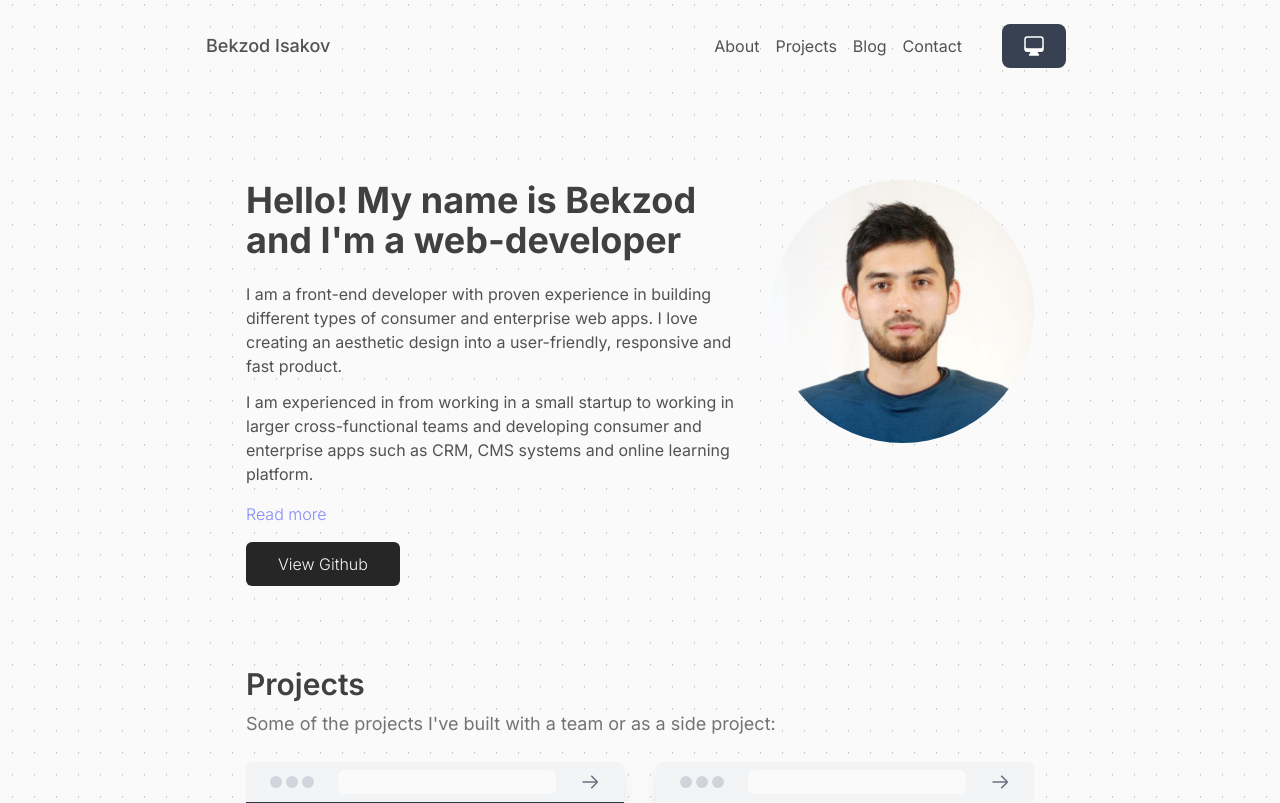
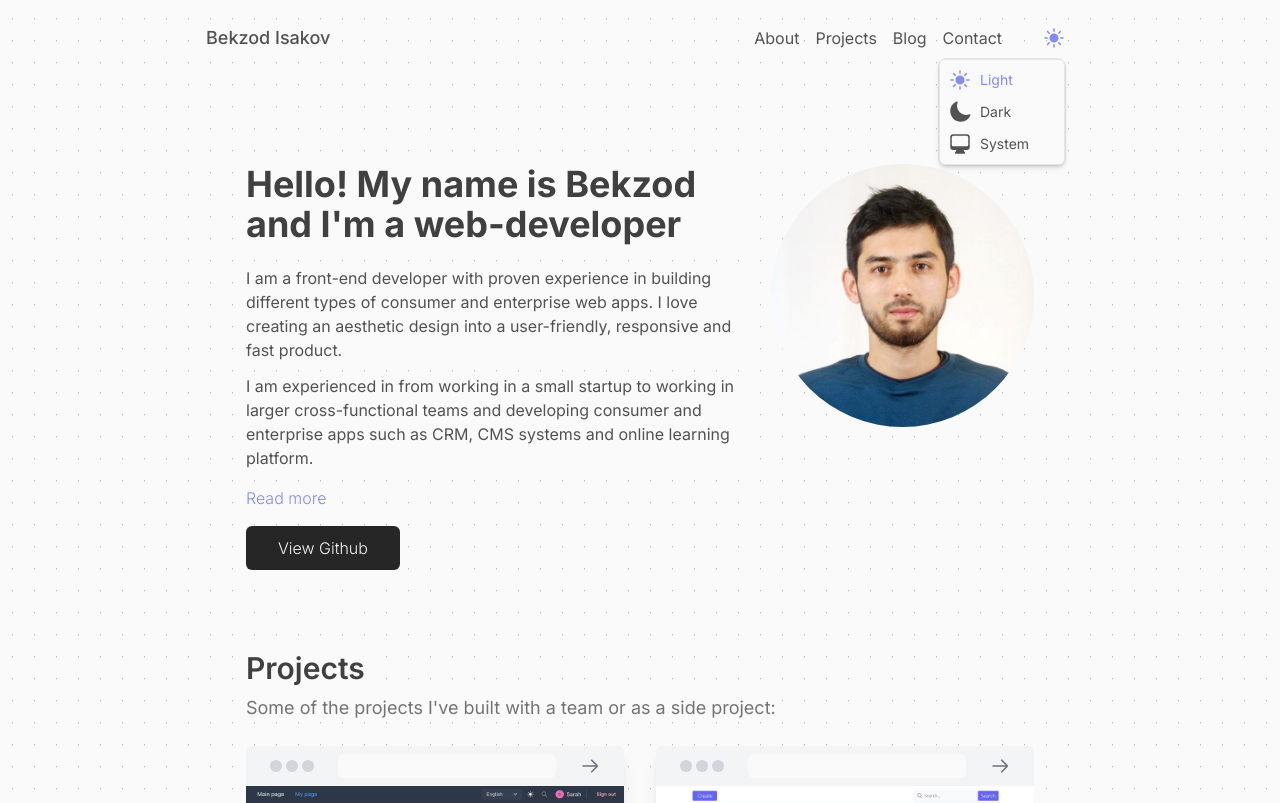
Before and after one commit to BehzodIsakov/my_website, a Next.js app: page / in a window 1280 px wide. Shown: the top 803 px of the page. Built offline with nearby package versions, Linux system fonts and the light colour scheme.

Commit message:
theme popover

```diff
--- a/components/ThemeSwitcher.tsx
+++ b/components/ThemeSwitcher.tsx
@@ -1,22 +1,18 @@
 "use client";
+import { themes } from "@/lib/constants";
 import { theme } from "@/lib/types";
-import React, { useState } from "react";
+import clsx from "clsx";
+import React, { ReactNode, useState } from "react";
 
 const Sun = () => {
   return (
     <svg
       xmlns='http://www.w3.org/2000/svg'
-      fill='none'
       viewBox='0 0 24 24'
-      strokeWidth={1.5}
-      stroke='currentColor'
-      className='w-6 h-6'
+      fill='currentColor'
+      className='w-7 h-7'
     >
-      <path
-        strokeLinecap='round'
-        strokeLinejoin='round'
-        d='M12 3v2.25m6.364.386l-1.591 1.591M21 12h-2.25m-.386 6.364l-1.591-1.591M12 18.75V21m-4.773-4.227l-1.591 1.591M5.25 12H3m4.227-4.773L5.636 5.636M15.75 12a3.75 3.75 0 11-7.5 0 3.75 3.75 0 017.5 0z'
-      />
+      <path d='M12 2.25a.75.75 0 01.75.75v2.25a.75.75 0 01-1.5 0V3a.75.75 0 01.75-.75zM7.5 12a4.5 4.5 0 119 0 4.5 4.5 0 01-9 0zM18.894 6.166a.75.75 0 00-1.06-1.06l-1.591 1.59a.75.75 0 101.06 1.061l1.591-1.59zM21.75 12a.75.75 0 01-.75.75h-2.25a.75.75 0 010-1.5H21a.75.75 0 01.75.75zM17.834 18.894a.75.75 0 001.06-1.06l-1.59-1.591a.75.75 0 10-1.061 1.06l1.59 1.591zM12 18a.75.75 0 01.75.75V21a.75.75 0 01-1.5 0v-2.25A.75.75 0 0112 18zM7.758 17.303a.75.75 0 00-1.061-1.06l-1.591 1.59a.75.75 0 001.06 1.061l1.591-1.59zM6 12a.75.75 0 01-.75.75H3a.75.75 0 010-1.5h2.25A.75.75 0 016 12zM6.697 7.757a.75.75 0 001.06-1.06l-1.59-1.591a.75.75 0 00-1.061 1.06l1.59 1.591z' />
     </svg>
   );
 };
@@ -27,7 +23,7 @@ const Moon = () => {
       xmlns='http://www.w3.org/2000/svg'
       viewBox='0 0 24 24'
       fill='currentColor'
-      className='w-6 h-6'
+      className='w-7 h-7'
     >
       <path
         fillRule='evenodd'
@@ -44,7 +40,7 @@ const System = () => {
       xmlns='http://www.w3.org/2000/svg'
       viewBox='0 0 24 24'
       fill='currentColor'
-      className='w-6 h-6'
+      className='w-7 h-7'
     >
       <path
         fillRule='evenodd'
@@ -55,19 +51,106 @@ const System = () => {
   );
 };
 
+const ICONS: {
+  light: () => ReactNode;
+  dark: () => ReactNode;
+  system: () => ReactNode;
+} = {
+  light: function () {
+    return (
+      <svg
+        xmlns='http://www.w3.org/2000/svg'
+        viewBox='0 0 24 24'
+        fill='currentColor'
+        className='w-6 h-6'
+      >
+        <path d='M12 2.25a.75.75 0 01.75.75v2.25a.75.75 0 01-1.5 0V3a.75.75 0 01.75-.75zM7.5 12a4.5 4.5 0 119 0 4.5 4.5 0 01-9 0zM18.894 6.166a.75.75 0 00-1.06-1.06l-1.591 1.59a.75.75 0 101.06 1.061l1.591-1.59zM21.75 12a.75.75 0 01-.75.75h-2.25a.75.75 0 010-1.5H21a.75.75 0 01.75.75zM17.834 18.894a.75.75 0 001.06-1.06l-1.59-1.591a.75.75 0 10-1.061 1.06l1.59 1.591zM12 18a.75.75 0 01.75.75V21a.75.75 0 01-1.5 0v-2.25A.75.75 0 0112 18zM7.758 17.303a.75.75 0 00-1.061-1.06l-1.591 1.59a.75.75 0 001.06 1.061l1.591-1.59zM6 12a.75.75 0 01-.75.75H3a.75.75 0 010-1.5h2.25A.75.75 0 016 12zM6.697 7.757a.75.75 0 001.06-1.06l-1.59-1.591a.75.75 0 00-1.061 1.06l1.59 1.591z' />
+      </svg>
+    );
+  },
+  dark: function () {
+    return (
+      <svg
+        xmlns='http://www.w3.org/2000/svg'
+        viewBox='0 0 24 24'
+        fill='currentColor'
+        className='w-6 h-6'
+      >
+        <path
+          fillRule='evenodd'
+          d='M9.528 1.718a.75.75 0 01.162.819A8.97 8.97 0 009 6a9 9 0 009 9 8.97 8.97 0 003.463-.69.75.75 0 01.981.98 10.503 10.503 0 01-9.694 6.46c-5.799 0-10.5-4.701-10.5-10.5 0-4.368 2.667-8.112 6.46-9.694a.75.75 0 01.818.162z'
+          clipRule='evenodd'
+        />
+      </svg>
+    );
+  },
+  system: function () {
+    return (
+      <svg
+        xmlns='http://www.w3.org/2000/svg'
+        viewBox='0 0 24 24'
+        fill='currentColor'
+        className='w-6 h-6'
+      >
+        <path
+          fillRule='evenodd'
+          d='M2.25 5.25a3 3 0 013-3h13.5a3 3 0 013 3V15a3 3 0 01-3 3h-3v.257c0 .597.237 1.17.659 1.591l.621.622a.75.75 0 01-.53 1.28h-9a.75.75 0 01-.53-1.28l.621-.622a2.25 2.25 0 00.659-1.59V18h-3a3 3 0 01-3-3V5.25zm1.5 0v7.5a1.5 1.5 0 001.5 1.5h13.5a1.5 1.5 0 001.5-1.5v-7.5a1.5 1.5 0 00-1.5-1.5H5.25a1.5 1.5 0 00-1.5 1.5z'
+          clipRule='evenodd'
+        />
+      </svg>
+    );
+  },
+};
+
 const ThemeSwitcher = () => {
-  const [theme, setTheme] = useState<theme>("system");
+  const [currentTheme, setCurrentTheme] = useState<theme>(themes[0]);
+  const [isOpen, setIsOpen] = useState(true);
+
+  function selectTheme(theme: theme) {
+    setCurrentTheme(theme);
+    setIsOpen(false);
+  }
 
   return (
-    <div>
+    <div className='relative flex'>
       <button
-        data-popover-target='popover-click'
-        data-popover-trigger='click'
+        onClick={() => setIsOpen(!isOpen)}
         type='button'
-        className='bg-gray-700 text-white focus:ring-4 focus:outline-none focus:ring-blue-300 font-medium rounded-lg text-sm px-5 py-2.5 text-center dark:bg-blue-600 dark:hover:bg-blue-700 dark:focus:ring-blue-800'
+        className='text-indigo-400 rounded-lg text-sm text-center dark:bg-blue-600 dark:hover:bg-blue-700'
       >
-        {theme === "light" ? <Sun /> : theme === "dark" ? <Moon /> : <System />}
+        {/* {currentTheme === "light" ? (
+          <Sun />
+        ) : currentTheme === "dark" ? (
+          <Moon />
+        ) : (
+          <System />
+        )} */}
+        {ICONS[currentTheme]()}
       </button>
+
+      {isOpen && (
+        <div
+          role='tooltip'
+          className='absolute top-8 right-0 z-10 inline-block w-32 text-sm text-gray-500 transition-opacity duration-300 border border-gray-200 rounded-lg shadow-sm dark:text-gray-400 dark:border-gray-600 dark:bg-gray-800'
+        >
+          <ul className='bg-primary rounded-md border border-neutral-200 shadow-md py-1 text-md text-primary'>
+            {themes.map((theme) => (
+              <li key={theme} className='hover:bg-indigo-50'>
+                <button
+                  onClick={() => selectTheme(theme)}
+                  className={clsx(
+                    currentTheme === theme && "text-indigo-400",
+                    "w-full flex items-center gap-2 px-2 py-1 cursor-pointer"
+                  )}
+                >
+                  {ICONS[theme]()}
+                  <span className='capitalize'>{theme}</span>
+                </button>
+              </li>
+            ))}
+          </ul>
+        </div>
+      )}
     </div>
   );
 };
--- a/lib/constants.ts
+++ b/lib/constants.ts
@@ -1,4 +1,6 @@
 import { Project } from "./types";
+
+export const themes = ["light", "dark", "system"] as const;
 
 export const projects: Project[] = [
   {
```
